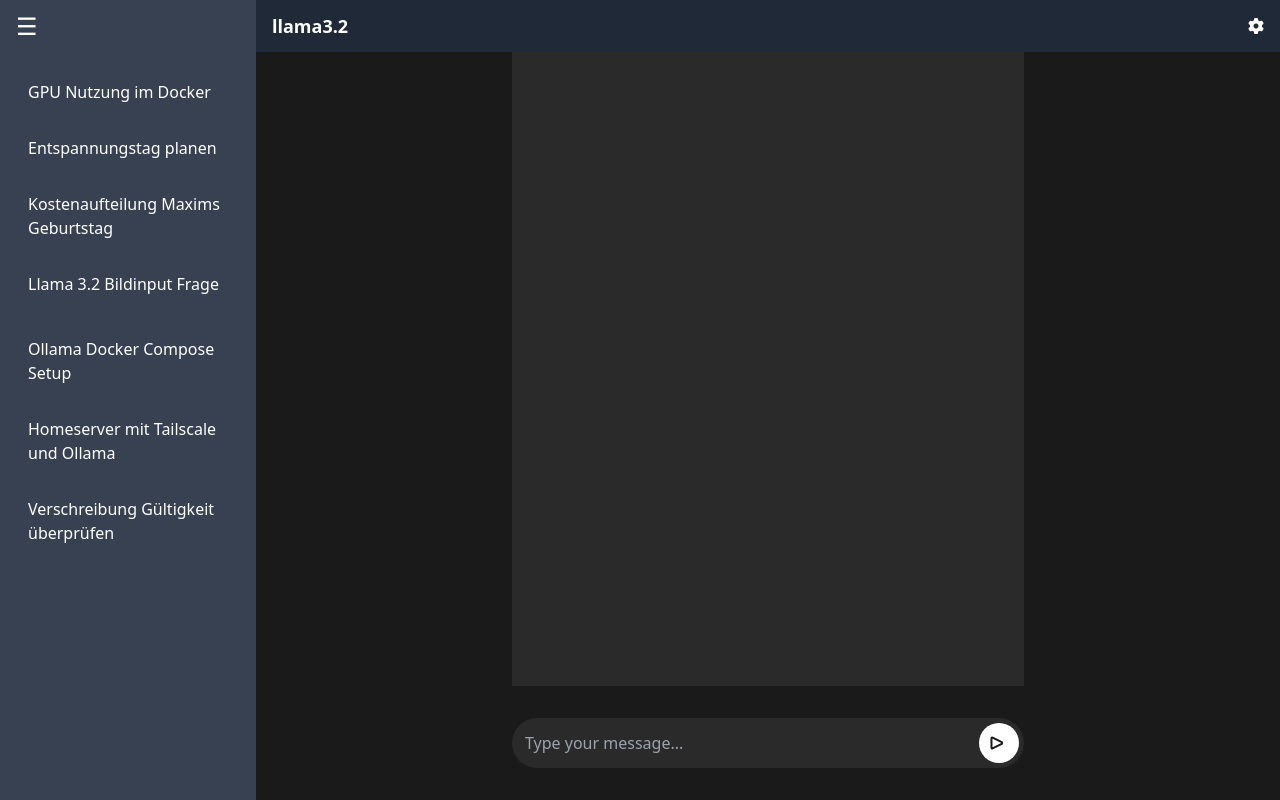
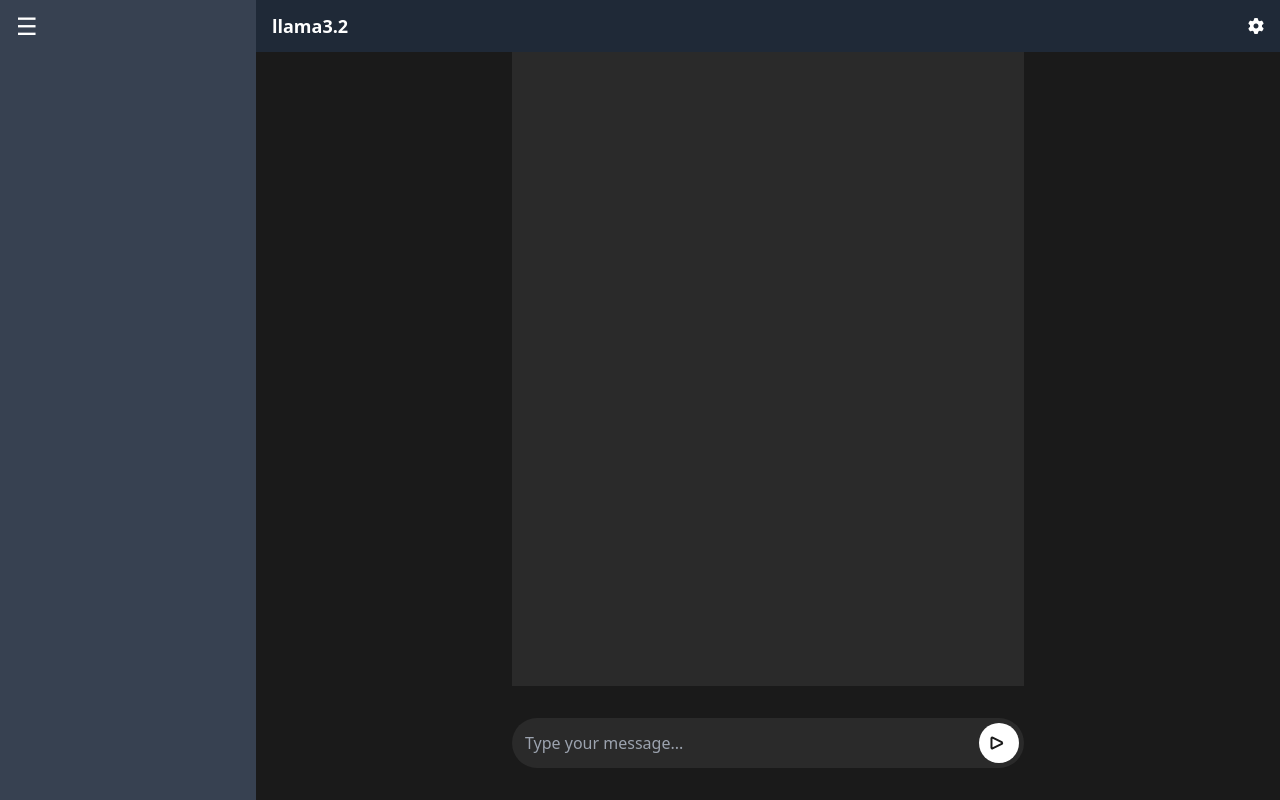
Before and after one commit to ChristianHohlfeld/ollama-local-docker, a website: page static/index.html in a window 1280 px wide. Drawn offline with nearby package versions, Linux system fonts and the light colour scheme.

Commit message:
Update index.html

```diff
--- a/static/index.html
+++ b/static/index.html
@@ -106,14 +106,9 @@
             <button id="closeBtn" class="transparent-btn text-white text-2xl cursor-pointer">&#9776;</button>
         </div>
         <ul class="space-y-2 p-4">
-            <li><a href="#" class="block p-3 rounded">GPU Nutzung im Docker</a></li>
-            <li><a href="#" class="block p-3 rounded">Entspannungstag planen</a></li>
-            <li><a href="#" class="block p-3 rounded">Kostenaufteilung Maxims Geburtstag</a></li>
-            <li><a href="#" class="block p-3 rounded">Llama 3.2 Bildinput Frage</a></li>
+
             <hr class="border-gray-700 my-2">
-            <li><a href="#" class="block p-3 rounded">Ollama Docker Compose Setup</a></li>
-            <li><a href="#" class="block p-3 rounded">Homeserver mit Tailscale und Ollama</a></li>
-            <li><a href="#" class="block p-3 rounded">Verschreibung Gültigkeit überprüfen</a></li>
+
         </ul>
     </div>
 
```
